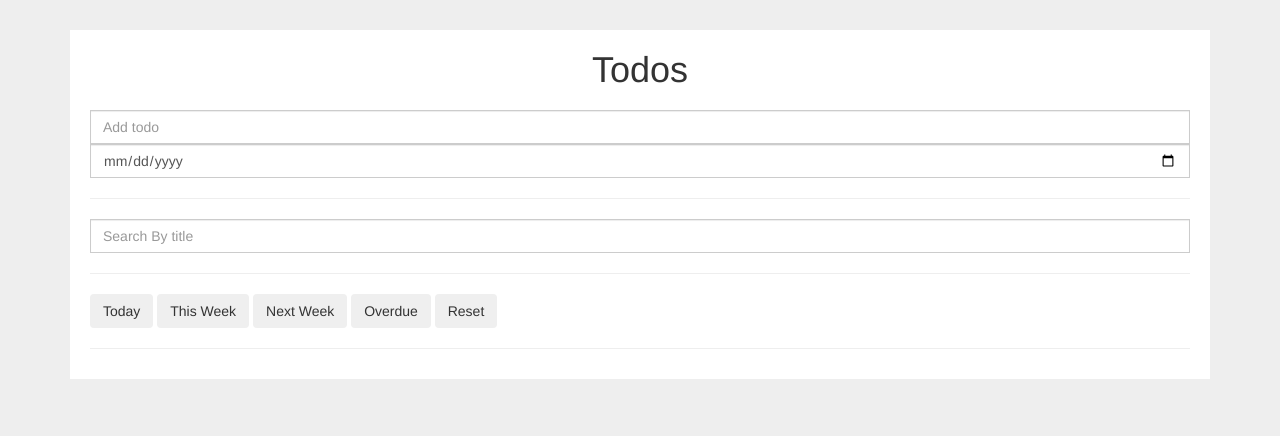
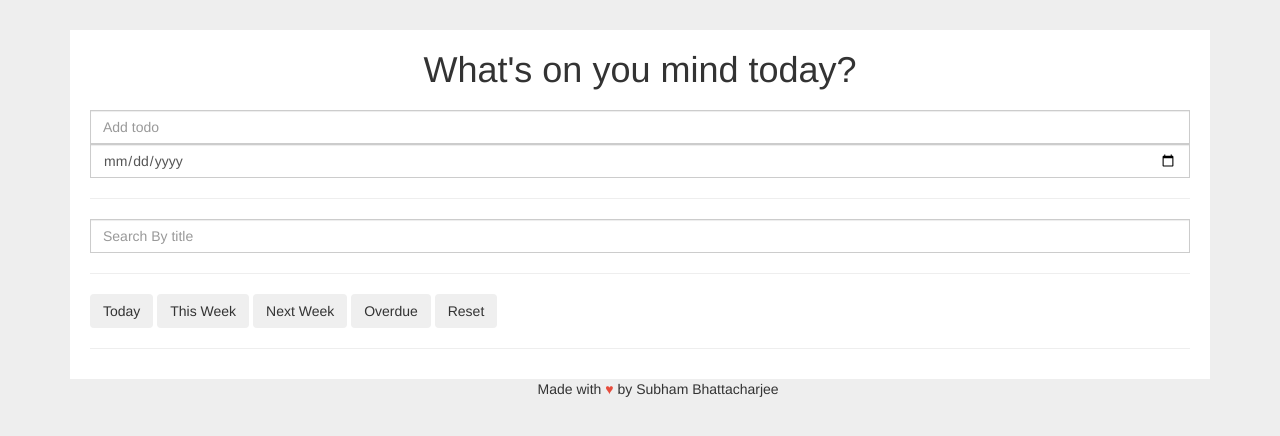
Before and after one commit to subhaminion/DJ-React, a Django app: page /index/ in a window 1280 px wide. Shown: the top 436 px of the page. Run offline with Django 3.2, Linux system fonts and the light colour scheme; parts of the project's set-up code (start-up, migrations or seed data) failed here and were passed over; some libraries are stand-ins or nearby versions.

Commit message:
minor fix

```diff
--- a/djreact/todos/templates/index.html
+++ b/djreact/todos/templates/index.html
@@ -28,12 +28,12 @@
   <div class="row">
       <div class="col-md-12">
           <div class="todolist not-done">
-            <h1>Todos</h1>
+            <h1>What's on you mind today?</h1>
             <input type="text" class="form-control add-todo" id="todo_add_title" placeholder="Add todo">
             <input type='date' class="date form-control add-todo">
 
             <hr>
-            <input type="text" class="form-control" id="search" placeholder="Search By title">
+            <input type="text" class="form-control" id="search" placeholder="Search By title &#13;">
             <hr>
             <button class="btn" id="filterToday">Today</button>
             <button class="btn" id="filterWeek">This Week</button>
@@ -48,4 +48,5 @@
 </div>
 </body>
 <script src="{% static 'app.js' %}"></script>
+  <p style="margin-left: 42%;">Made with <span style="color: #e74c3c">&hearts;</span> by Subham Bhattacharjee</a></p>
 </html>
```
